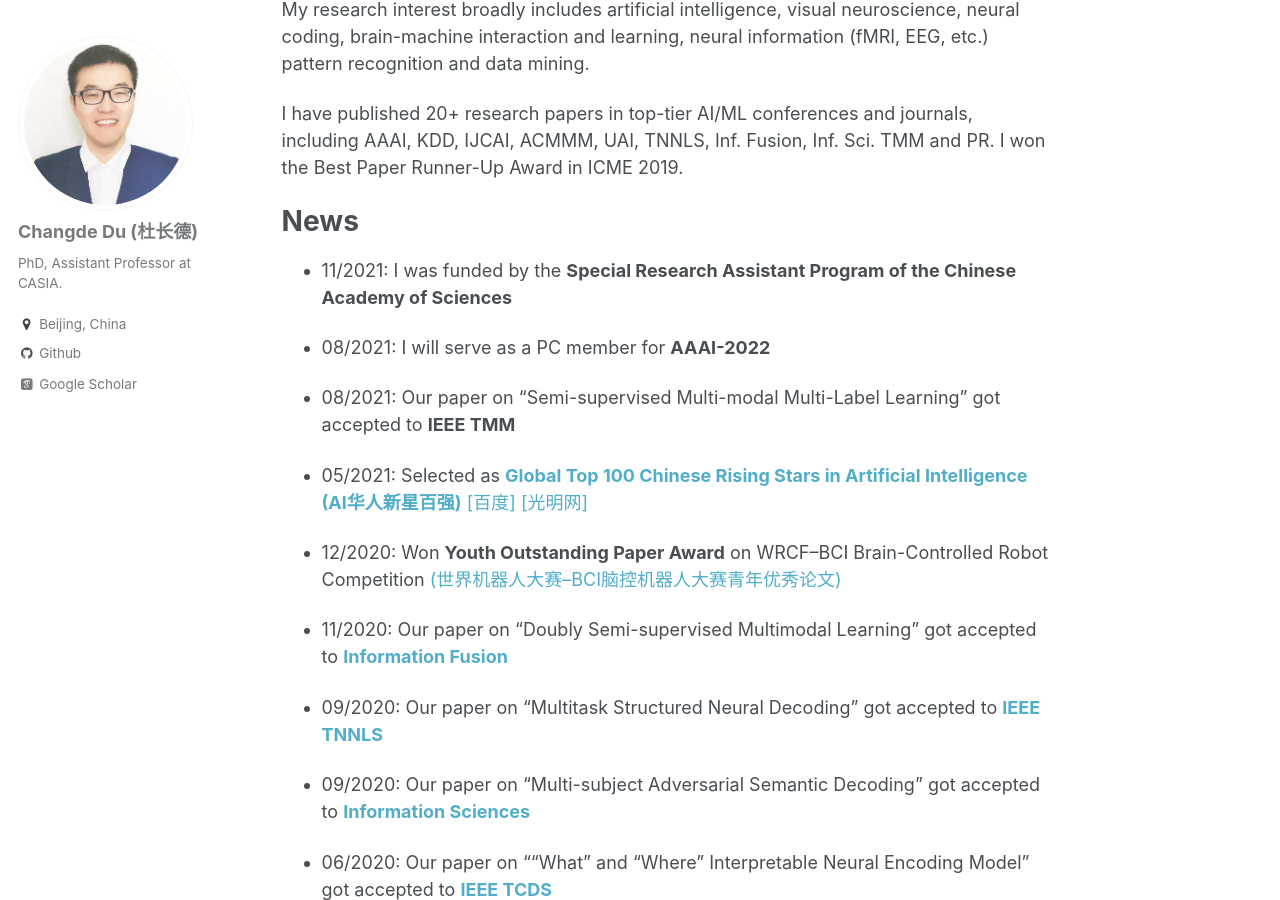
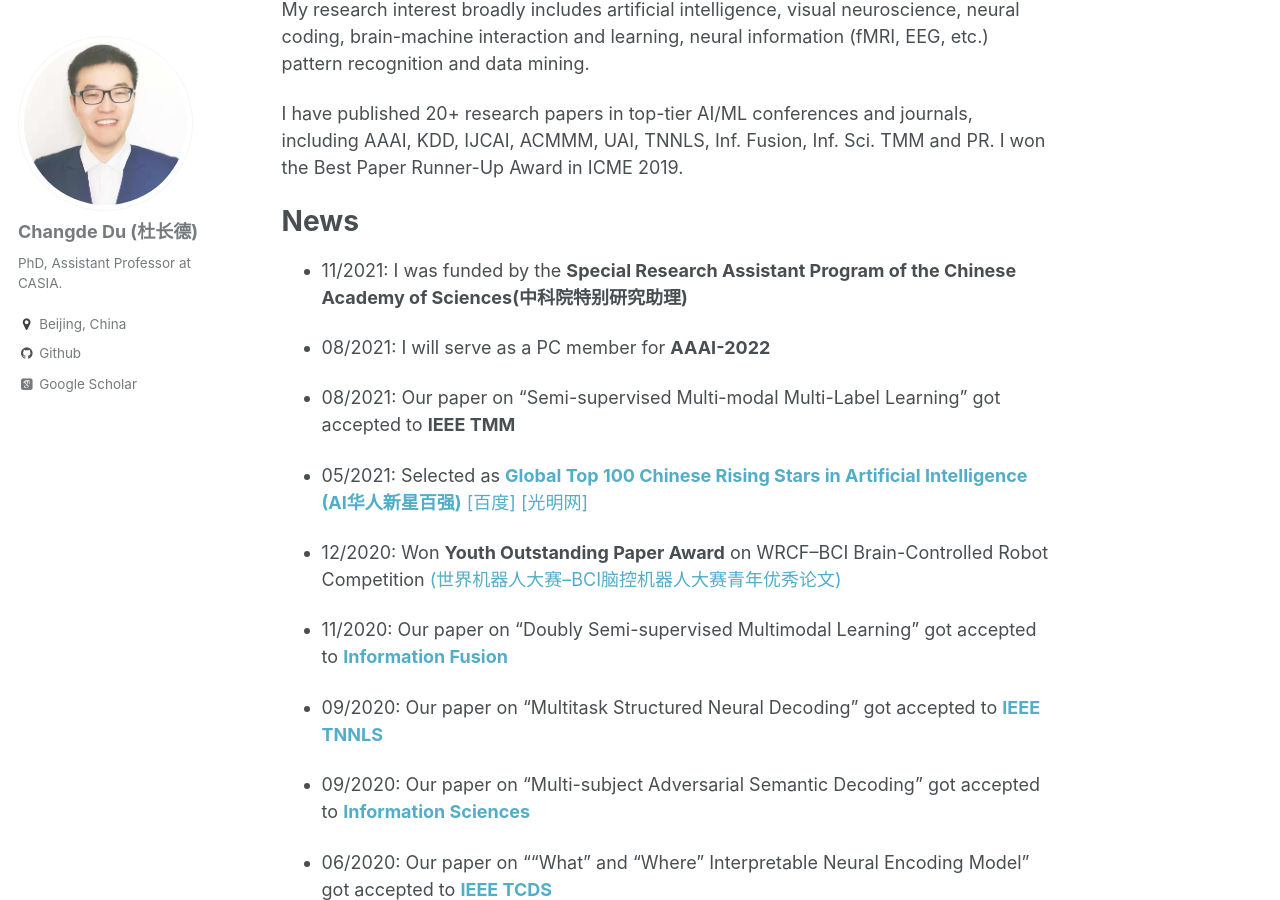
Before and after one commit to ChangdeDu/changdedu.github.io, a Jekyll site: the page built from _pages/about.md, in a window 1280 px wide and 900 px high, scrolled down 373 px. Built offline with Jekyll 4.4.1, drawn with Linux system fonts in a browser that asks for light colours; some web fonts are replaced.

Commit message:
Update about.md

```diff
--- a/_pages/about.md
+++ b/_pages/about.md
@@ -20,7 +20,7 @@ I have published 20+ research papers in top-tier AI/ML conferences and journals,
 
 # News
 
-- 11/2021: I was funded by the **Special Research Assistant Program of the Chinese Academy of Sciences**
+- 11/2021: I was funded by the **Special Research Assistant Program of the Chinese Academy of Sciences(中科院特别研究助理)**
 
 - 08/2021: I will serve as a PC member for **AAAI-2022**
 
```
